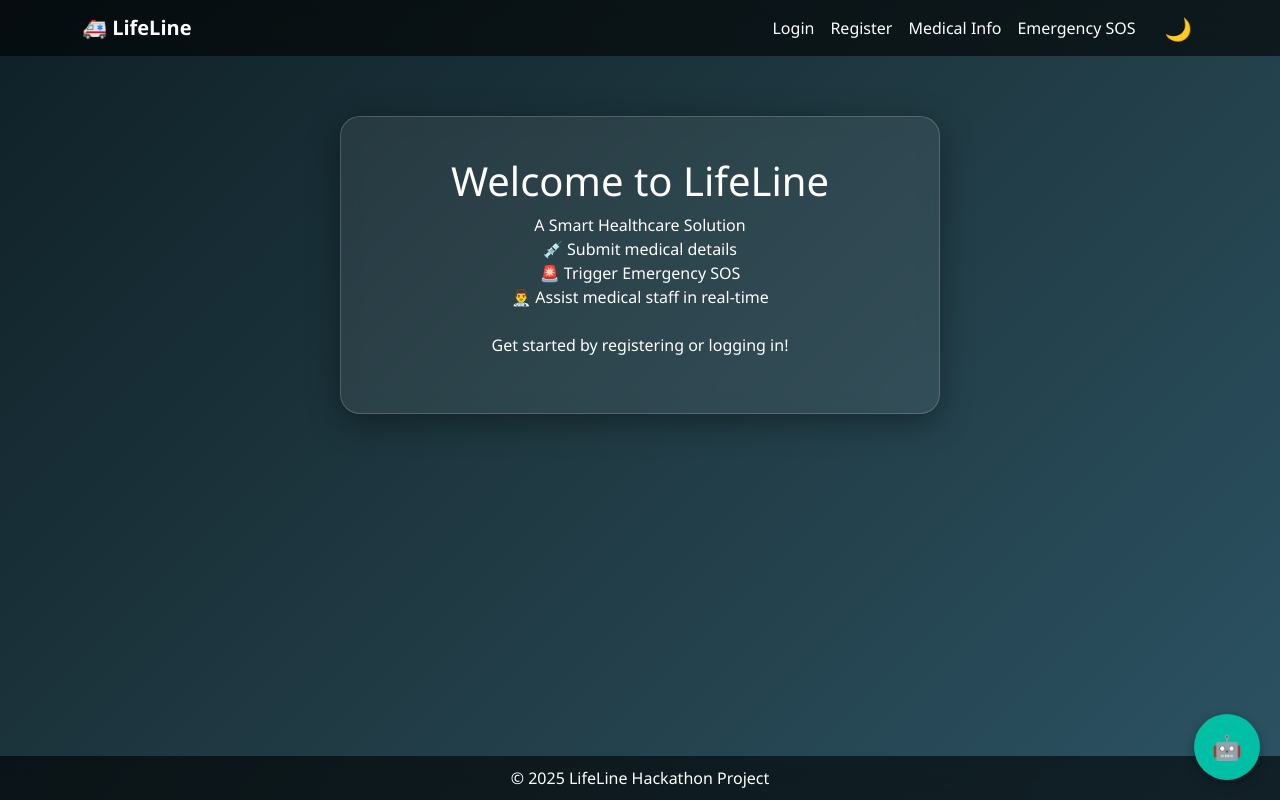
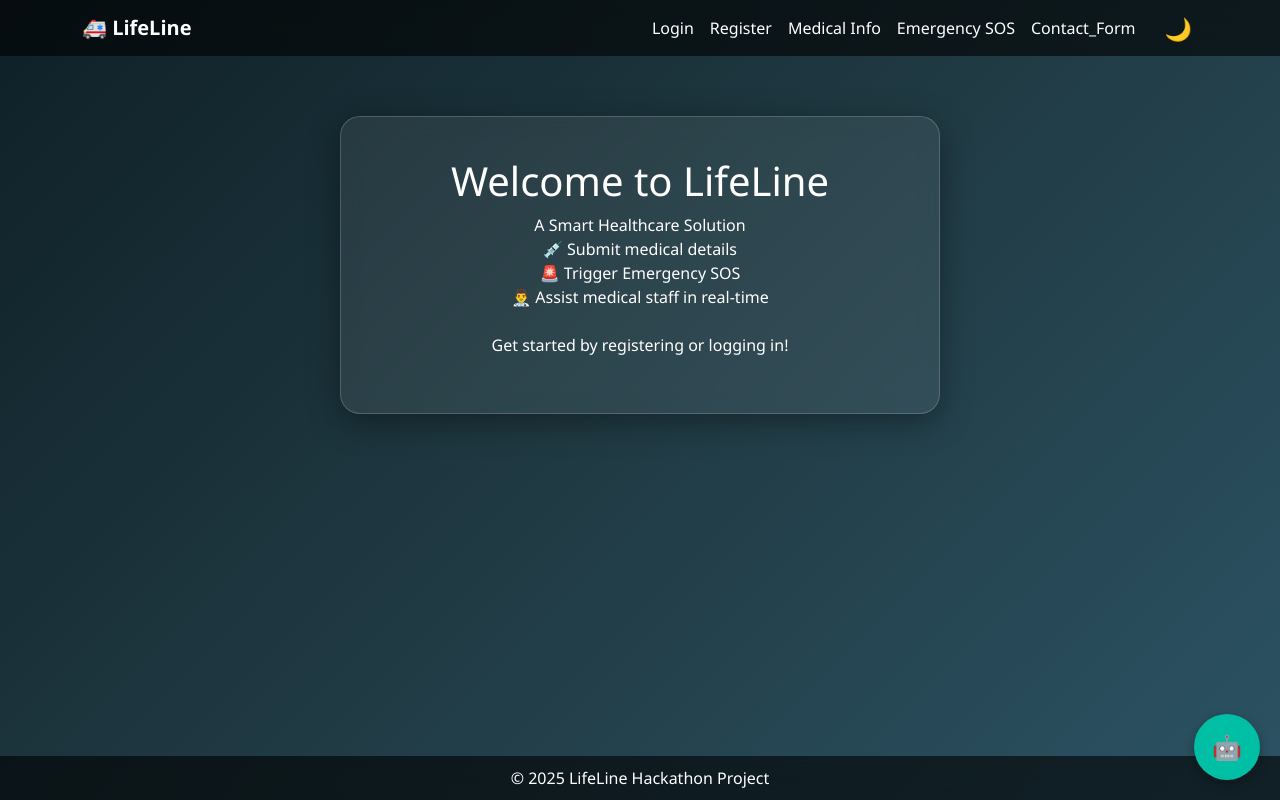
Before and after one commit to himanshutripathi1838/Healthcare, a plain HTML site: page Hosptial/Frontent/index.html in a window 1280 px wide. Drawn offline with nearby package versions, Linux system fonts and the light colour scheme.

Commit message:
Update index.html

```diff
--- a/Hosptial/Frontent/index.html
+++ b/Hosptial/Frontent/index.html
@@ -121,7 +121,7 @@
         <li class="nav-item"><a class="nav-link" href="register.html">Register</a></li>
         <li class="nav-item"><a class="nav-link" href="medical_info.html">Medical Info</a></li>
         <li class="nav-item"><a class="nav-link" href="Emergency_SOS_Alert.html">Emergency SOS</a></li>
-        <!-- <li class="nav-item"><a class="nav-link" href="HealthBot.html">HealthBot</a></li> -->
+        <li class="nav-item"><a class="nav-link" href="Contact_Form.html">Contact_Form</a></li>
         <li class="nav-item">
           <button class="theme-toggle" id="themeToggle" title="Toggle Theme">🌙</button>
         </li>
```
